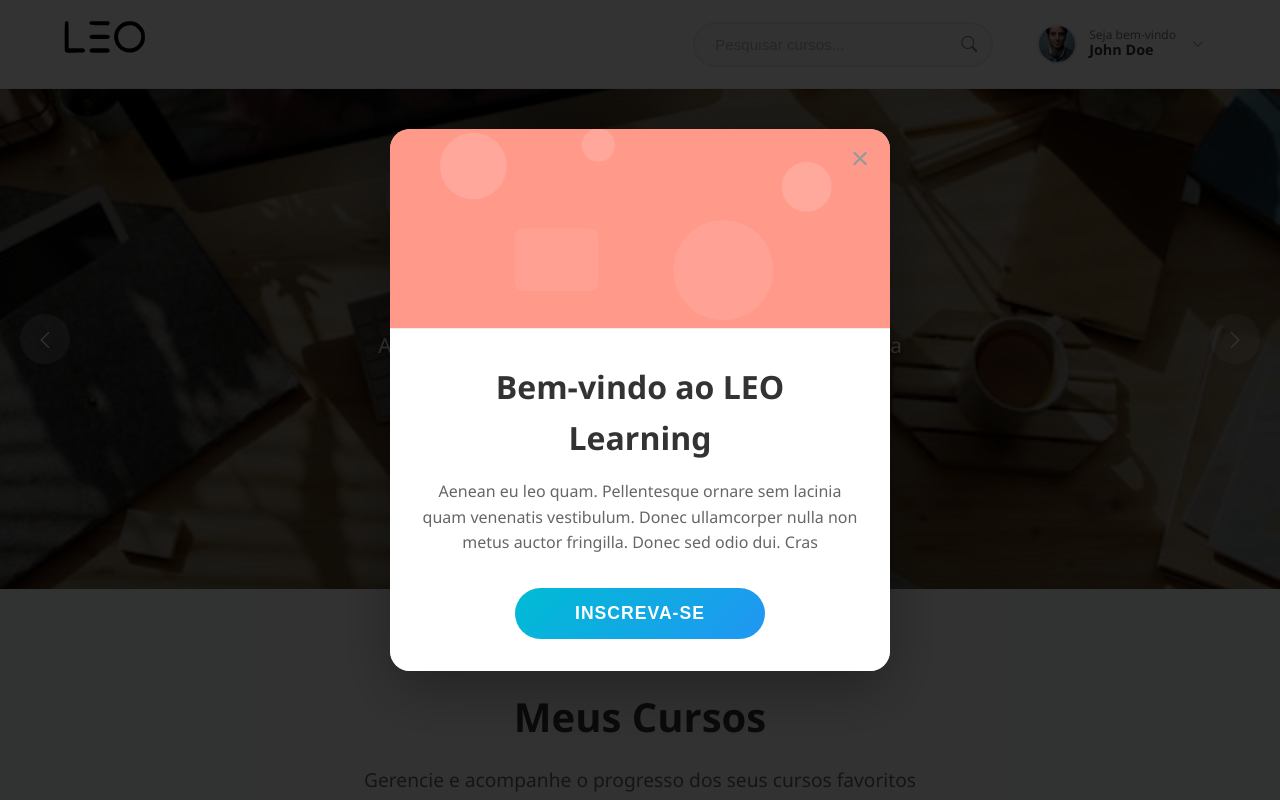
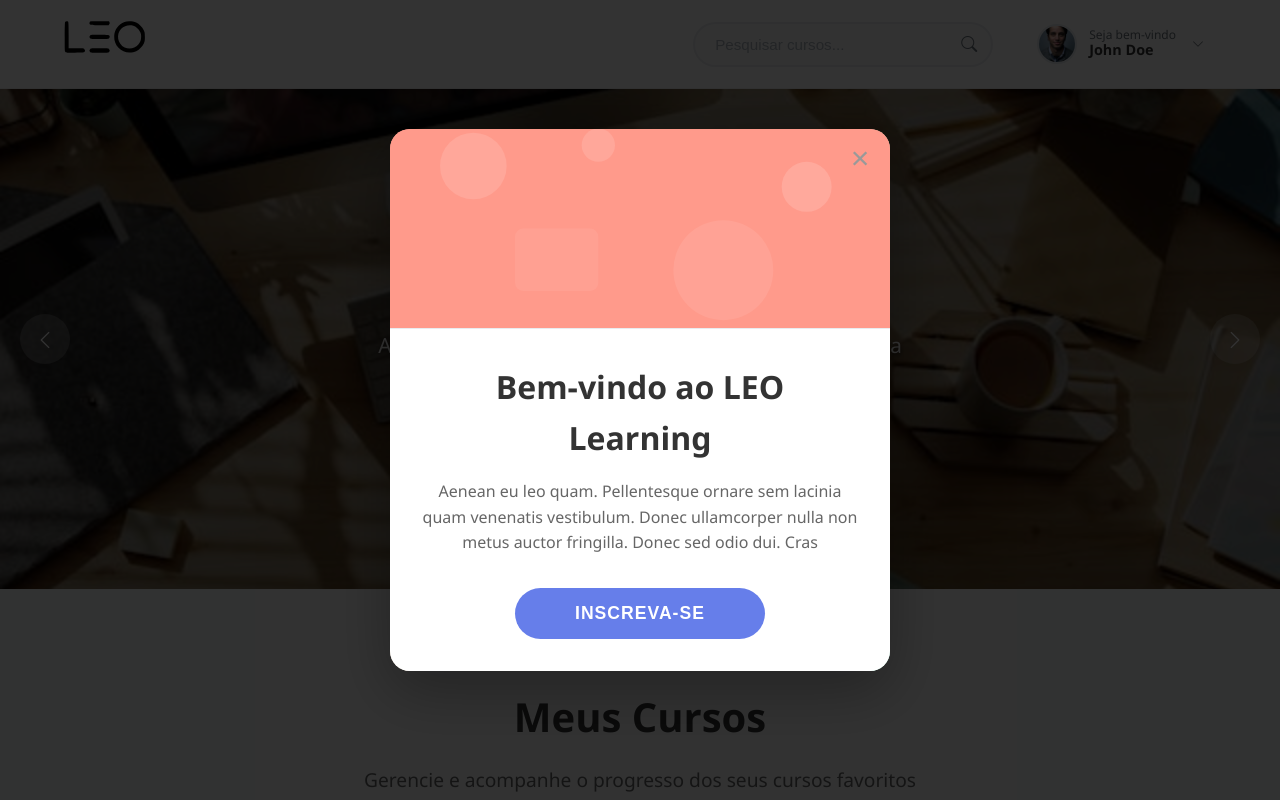
Before and after one commit to Matheussandi/desafio_revvo, a PHP site: page / in a window 1280 px wide. Run offline with PHP 8.4, Linux system fonts and the light colour scheme; data comes from the database, SQL or seed files in the repository.

Commit message:
style: change button color

```diff
--- a/assets/css/style.css
+++ b/assets/css/style.css
@@ -829,7 +829,7 @@ footer {
 }
 
 .modal-cta {
-    background: linear-gradient(135deg, #00bcd4 0%, #2196f3 100%);
+    background-color: #667eea;
     color: white;
     border: none;
     padding: 15px 40px;
@@ -846,8 +846,9 @@ footer {
 }
 
 .modal-cta:hover {
+    background-color: #5a67d8;
     transform: translateY(-2px);
-    box-shadow: 0 8px 25px rgba(33, 150, 243, 0.4);
+    box-shadow: 0 8px 25px rgba(102, 126, 234, 0.4);
 }
 
 /* Responsive para Modal */
```
